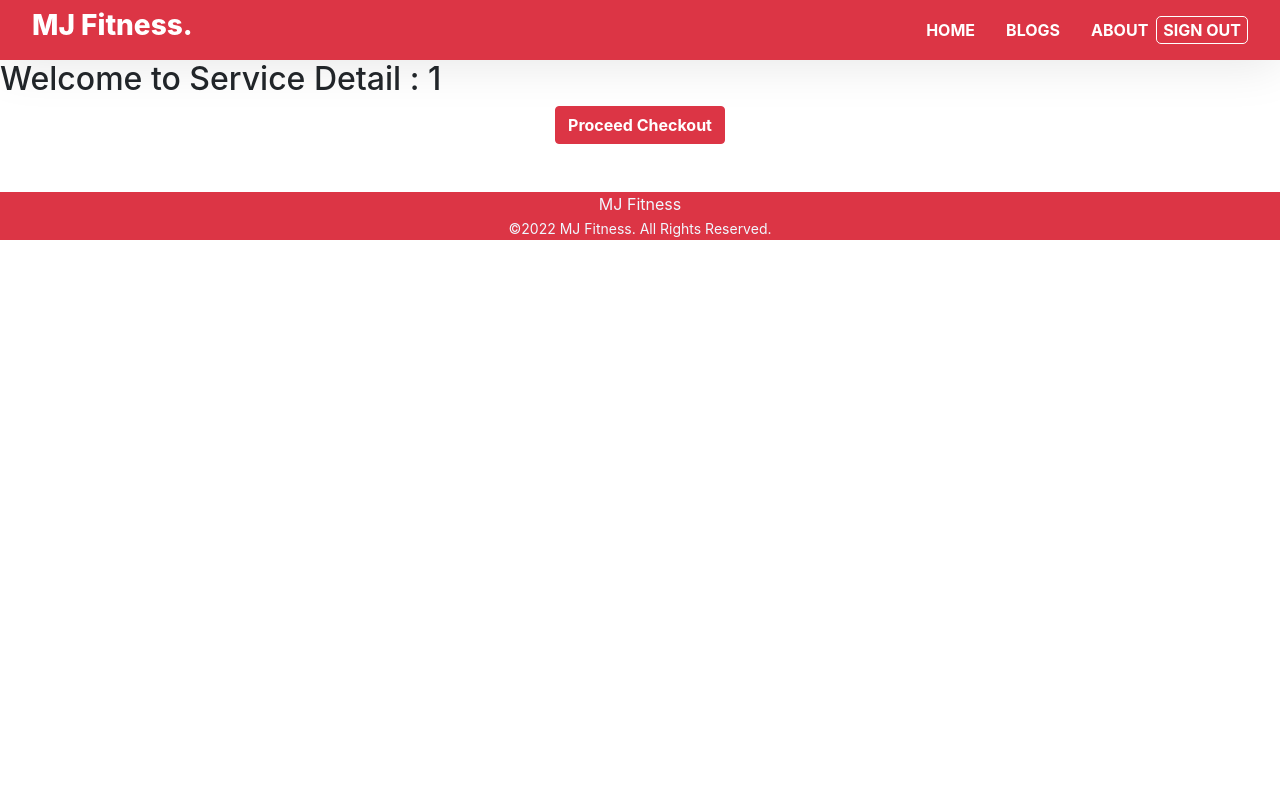
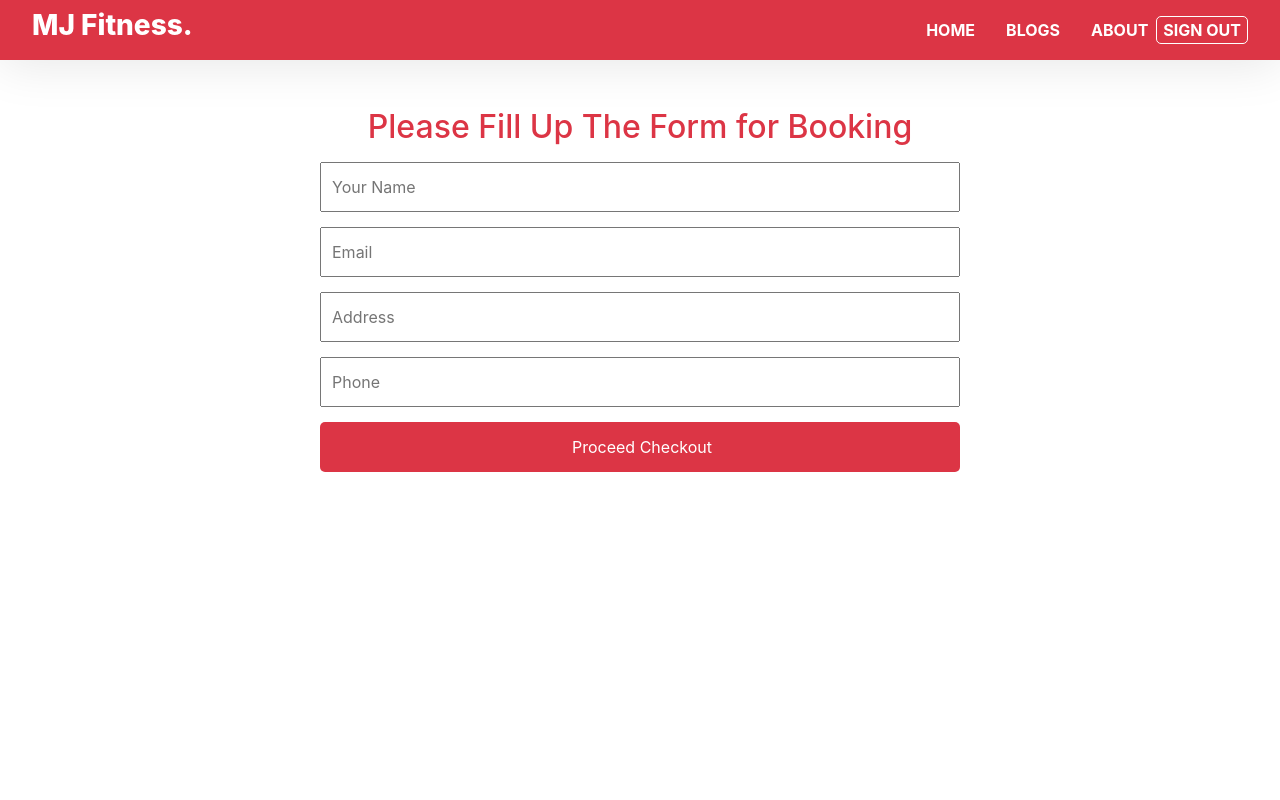
Before and after one commit to jobairshakib/10.MJ-Fitness, a React (Create React App) app: page /service/1 in a window 1280 px wide. Shown: the top 800 px of the page. Built offline with nearby package versions, Linux system fonts and the light colour scheme; no server answers; sample sign-in values are in the browser's storage.

Commit message:
requireAuth updated

```diff
--- a/src/App.js
+++ b/src/App.js
@@ -20,16 +20,20 @@ function App() {
       <Routes>
         <Route path='/' element={<Home></Home>}></Route>
         <Route path='/home' element={<Home></Home>}></Route>
-        <Route path='/service/:serviceId' element={<ServiceDetail></ServiceDetail>}></Route>
+        <Route path='/service/:serviceId' element={
+          <RequireAuth>
+            <ServiceDetail></ServiceDetail>
+          </RequireAuth>
+        }></Route>
+        <Route path='/checkout' element={
+          <RequireAuth>
+            <Checkout></Checkout>
+          </RequireAuth>
+        }></Route>
         <Route path='/about' element={<About></About>}></Route>
         <Route path='/blogs' element={<Blogs></Blogs>}></Route>
         <Route path='/login' element={<Login></Login>}></Route>
         <Route path='/register' element={<Register></Register>}></Route>
-        <Route path='/checkout' element={
-          <RequireAuth>
-            <Checkout></Checkout>
-        </RequireAuth>
-        }></Route>
         <Route path='*' element={<Error></Error>}></Route>
       </Routes>
       <Footer></Footer>
--- a/src/Pages/Checkout/Checkout.js
+++ b/src/Pages/Checkout/Checkout.js
@@ -3,7 +3,7 @@ import React from 'react';
 const Checkout = () => {
     return (
         <div>
-            <h2>Please Checkout</h2>
+            <h2 className='text-center text-danger mt-5'>Thank you for the booking.</h2>
         </div>
     );
 };
--- a/src/Pages/Home/Home/Home.js
+++ b/src/Pages/Home/Home/Home.js
@@ -1,6 +1,5 @@
 import React from 'react';
 import Banner from '../Banner/Banner';
-import Blogs from '../../Blogs/Blogs';
 import Services from '../Services/Services';
 
 const Home = () => {
--- a/src/Pages/ServiceDetail/ServiceDetail.css
+++ b/src/Pages/ServiceDetail/ServiceDetail.css
@@ -11,3 +11,31 @@
     color: #dc3545;
     background: transparent;
 }
+.checkout-form {
+    width: 50%;
+    height: 100vh;
+    margin: 0 auto;
+}
+
+.checkout-form h2 {
+    text-align: center;
+    font-weight: 700;
+    color: #dc3545;
+    margin: 1rem;
+}
+
+.checkout-form input {
+    display: block;
+    width: 100%;
+    height: 50px;
+    padding-left: 10px;
+    font-size: 1rem;
+    margin-bottom: 15px;
+}
+
+.checkout-form .input-btn {
+    border: none;
+    border-radius: 5px;
+    background-color: #dc3545;
+    color: white;
+}
--- a/src/Pages/ServiceDetail/ServiceDetail.js
+++ b/src/Pages/ServiceDetail/ServiceDetail.js
@@ -1,15 +1,27 @@
 import React from 'react';
-import { Link, useParams } from 'react-router-dom';
+import { Link, useNavigate, useParams } from 'react-router-dom';
 import './ServiceDetail.css'
 
 const ServiceDetail = () => {
     const { serviceId } = useParams();
+    const navigate = useNavigate();
+    const handleCheckout=(event) => {
+        event.preventDefault();
+        navigate('/checkout');
+    }
     return (
         <div>
-            <h2>Welcome to Service Detail : {serviceId}</h2>
-            <div className='text-center'>
-                <Link to='/checkout'><button className='btn checkout-btn'>Proceed Checkout</button>
-                </Link>
+            <h2 className='text-center text-danger mt-5 mb-3'>Please Fill Up The Form for Booking</h2>
+            <div className='text-center checkout-form'>
+
+                <form onSubmit={handleCheckout}>
+                    <input type="text" name='name' placeholder='Your Name' required/>
+                    <input type="email" name="email" placeholder='Email' required />
+                    <input type="text" name='address' placeholder='Address' required />
+                    <input type="text" name='phone' placeholder='Phone' required />
+                    <input type="submit" className='input-btn' value="Proceed Checkout" />
+
+                </form>
             </div>
         </div>
     );
--- a/src/Pages/Shared/Footer/Footer.css
+++ b/src/Pages/Shared/Footer/Footer.css
@@ -1,8 +1,6 @@
 .footer{
     width: 100%;
-    font-weight: 400;
-    color: aliceblue;
-    background: #dc3545;
+    font-weight: 600;
 }
 .footer p{
     margin-bottom: 0;
```
Also changed, not shown: firebase.json (added), 2 other files (tests, documents, lock files or other folders).
